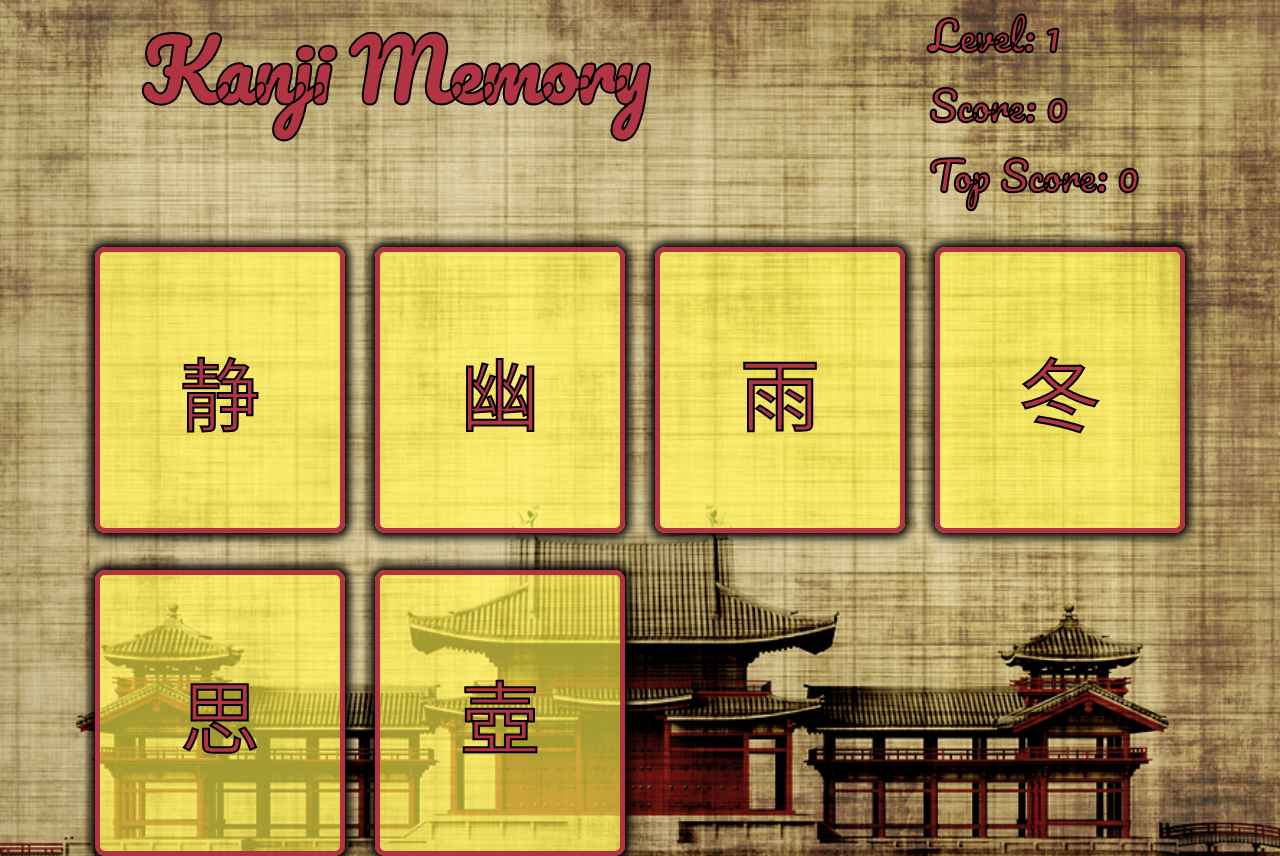
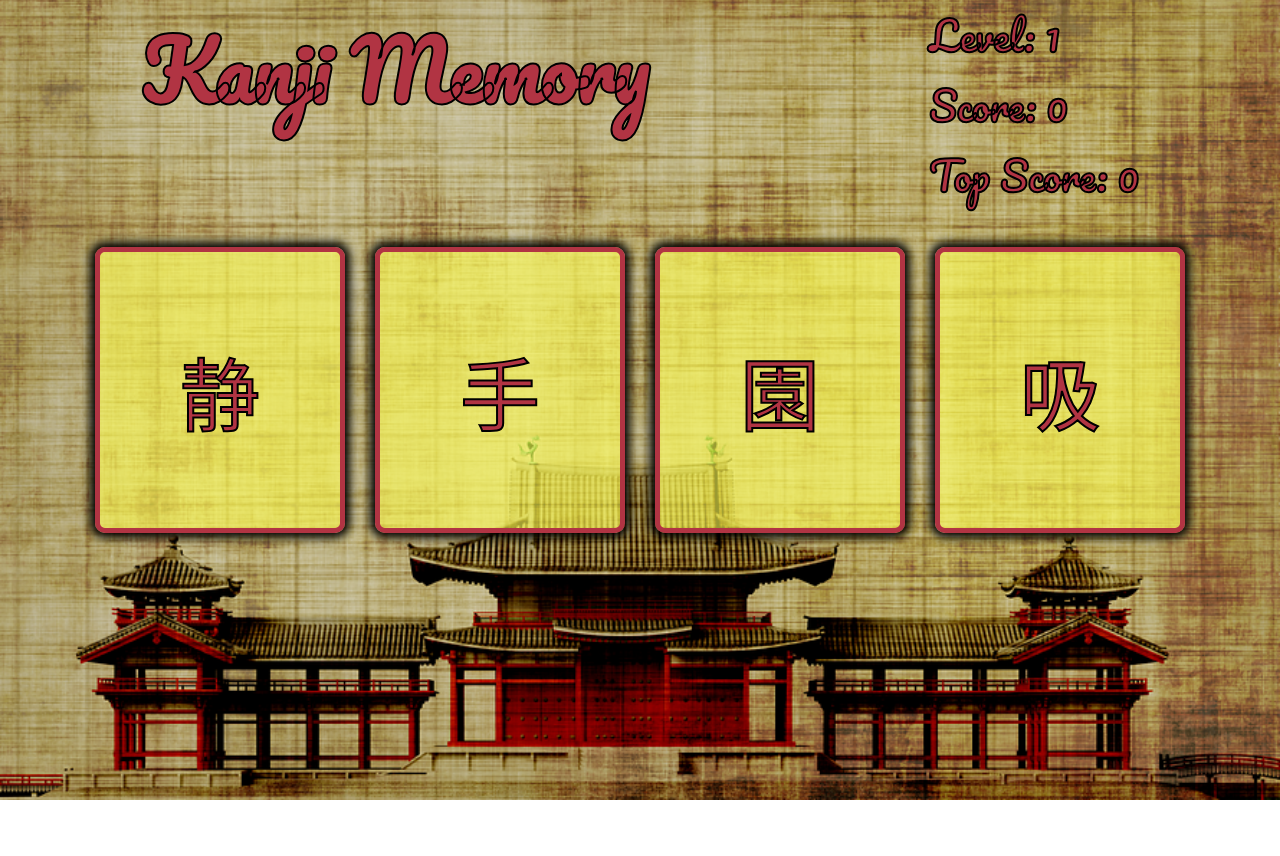
Before and after one commit to amNotAWalnutToday/odin-memory-game, a React (Create React App) app: page / in a window 1280 px wide. After the commit the page ends 800 px from the top, so only its background shows below. Built offline with nearby package versions, Linux system fonts and the light colour scheme; a web font is replaced by a local one.

Commit message:
Update card data

```diff
--- a/src/App.js
+++ b/src/App.js
@@ -5,7 +5,7 @@ import CardHolder from './components/CardHolder';
 function App() {
   const [level, setLevel] = useState(1);
   const [loading, setLoading] = useState(false);
-  const [numOfCards, setNumOfCards] = useState(2);
+  const [numOfCards, setNumOfCards] = useState(4);
   const [score, setScore] = useState(0);
   const [topScore, setTopScore] = useState(0);
 
@@ -21,6 +21,109 @@ function App() {
     '静',
     '幽',
     '壺',
+    '念',
+    '確',
+    '暇',
+    '卵',
+    '影',
+    '番',
+    '光',
+    '照',
+    '明',
+    '炎',
+    '系',
+    '星',
+    '衛',
+    '永',
+    '水',
+    '砂',
+    '根',
+    '植',
+    '庭',
+    '虹',
+    '遊',
+    '園',
+    '地',
+    '鉄',
+    '砲',
+    '撃',
+    '撃',
+    '雷',
+    '鳴',
+    '岩',
+    '鬼',
+    '吸',
+    '血',
+    '捕',
+    '爪',
+    '月',
+    '散',
+    '満',
+    '防',
+    '魔',
+    '天',
+    '国',
+    '桃',
+    '股',
+    '祭',
+    '海',
+    '鋭',
+    '鈍',
+    '感',
+    '暗',
+    '味',
+    '弁',
+    '勘',
+    '狐',
+    '狼',
+    '亀',
+    '桜',
+    '楓',
+    '蘭',
+    '羊',
+    '迷',
+    '惑',
+    '汚',
+    '好',
+    '嫌',
+    '冒',
+    '険',
+    '談',
+    '知',
+    '汁',
+    '汗',
+    '灰',
+    '焼',
+    '解',
+    '孤',
+    '空',
+    '港',
+    '船',
+    '蝶',
+    '超',
+    '足',
+    '手',
+    '脇',
+    '花',
+    '鼻',
+    '冷',
+    '風',
+    '果',
+    '春',
+    '夏',
+    '秋',
+    '諦',
+    '鳥',
+    '虎',
+    '竜',
+    '鼠',
+    '豚',
+    '馬',
+    '勝',
+    '象',
+    '忠',
+    '線',
+    '縞',
   ]);
   const [levelKanji, setLevelKanji] = useState([]);
   const [pressedKanji, setPressedKanji] = useState([]);
@@ -38,7 +141,7 @@ function App() {
         setLevelKanji(newLevelKanji);
     }
     return(
-      setNumOfCards(4 + (level * 2))
+      setNumOfCards(2 + (level * 2))
     )
   }, [level, numOfCards, seed, kanji, levelKanji]);
 
```
